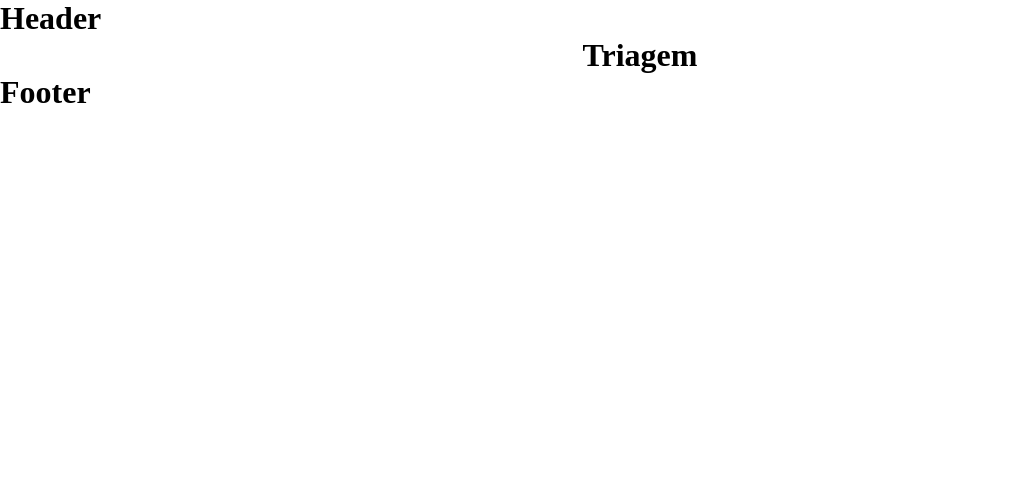
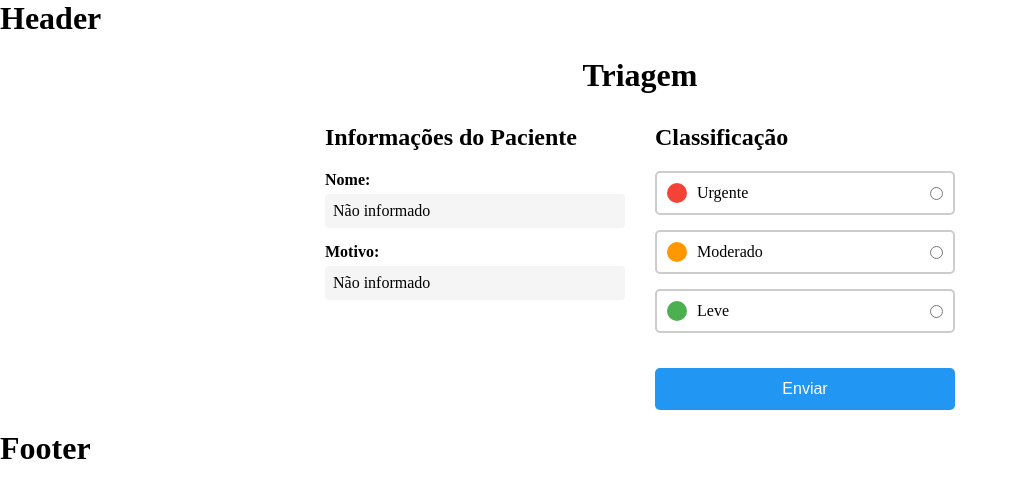
Before and after one commit to gabriel-chagas-albuquerque/sistema-atendimento-hospital-react, a React (Vite) app: page /paciente/triagem in a window 1280 px wide. Shown: the top 498 px of the page, without its empty margins (0-1018 px from the left). Built offline with nearby package versions, Linux system fonts and the light colour scheme.

Commit message:
Foi feita a lógica do componente Triagem

```diff
--- a/src/pages/FilaEspera.jsx
+++ b/src/pages/FilaEspera.jsx
@@ -1,10 +1,50 @@
+const FilaEspera = () => {
+    const filaDeAtendimento = JSON.parse(localStorage.getItem("filaDeAtendimento"))
+  return (
+    <>
+      {filaDeAtendimento.length > 0 && (
+        <div style={{ marginTop: "30px" }}>
+          <h2>Fila de Atendimento</h2>
+          <ul style={{ listStyle: "none", padding: "0" }}>
+            {filaDeAtendimento.map((item) => (
+              <li
+                key={item.id}
+                style={{
+                  padding: "10px",
+                  margin: "5px 0",
+                  backgroundColor: "#f9f9f9",
+                  borderRadius: "4px",
+                  borderLeft: `4px solid ${
+                    item.prioridade === "urgente"
+                      ? "#f44336"
+                      : item.prioridade === "moderado"
+                      ? "#ff9800"
+                      : "#4caf50"
+                  }`,
+                }}
+              >
+                <strong>{item.paciente}</strong> - {item.motivo}
+                <span
+                  style={{
+                    float: "right",
+                    color:
+                      item.prioridade === "urgente"
+                        ? "#f44336"
+                        : item.prioridade === "moderado"
+                        ? "#ff9800"
+                        : "#4caf50",
+                    fontWeight: "bold",
+                  }}
+                >
+                  {item.prioridade.toUpperCase()}
+                </span>
+              </li>
+            ))}
+          </ul>
+        </div>
+      )}
+    </>
+  );
+};
 
-const FilaEspera = () => {
-    return (
-        <>
-            <h1>Fila de Espera</h1>
-        </>
-     );
-}
-
-export default FilaEspera
+export default FilaEspera;
--- a/src/pages/Triagem.jsx
+++ b/src/pages/Triagem.jsx
@@ -1,10 +1,253 @@
+import { useState, useEffect } from "react";
+import { useNavigate } from "react-router-dom";
 
 const Triagem = () => {
-    return (
-        <>
-            <h1>Triagem</h1>
-        </>
-     );
-}
+  const [paciente, setPaciente] = useState("");
+  const [motivo, setMotivo] = useState("");
+  const [filaDeAtendimento, setFilaDeAtendimento] = useState([]);
+  const [prioridade, setPrioridade] = useState("");
+  const navigate = useNavigate();
+
+  // Carregar dados do localStorage quando o componente montar
+  useEffect(() => {
+    const pacienteStorage = localStorage.getItem("paciente");
+    const motivoStorage = localStorage.getItem("motivo");
+    const filaStorage = localStorage.getItem("filaDeAtendimento");
+
+    if (pacienteStorage) setPaciente(pacienteStorage);
+    if (motivoStorage) setMotivo(motivoStorage);
+    if (filaStorage) {
+      try {
+        setFilaDeAtendimento(JSON.parse(filaStorage));
+      } catch (error) {
+        console.error("Erro ao parsear fila de atendimento:", error);
+        setFilaDeAtendimento([]);
+      }
+    }
+  }, []);
+
+  const handleSubmit = () => {
+    if (!prioridade) {
+      alert("Por favor, selecione uma prioridade!");
+      return;
+    } else {
+      navigate("/paciente/fila-de-espera");
+      const novoAtendimento = {
+        id: Date.now(),
+        paciente: paciente,
+        motivo: motivo,
+        prioridade: prioridade,
+        timestamp: new Date().toISOString(),
+      };
+
+      const novaFila = [...filaDeAtendimento, novoAtendimento];
+      setFilaDeAtendimento(novaFila);
+
+      // Salvar no localStorage
+      localStorage.setItem("filaDeAtendimento", JSON.stringify(novaFila));
+
+      alert("Triagem realizada com sucesso!");
+      setPrioridade("");
+    }
+  };
+
+  const handlePrioridadeChange = (e) => {
+    setPrioridade(e.target.value);
+  };
+
+  return (
+    <div
+      className="container"
+      style={{ padding: "20px", maxWidth: "800px", margin: "0 auto" }}
+    >
+      <h1 style={{ textAlign: "center", marginBottom: "30px" }}>Triagem</h1>
+
+      <div
+        className="container-usuarios"
+        style={{ display: "flex", gap: "30px", flexWrap: "wrap" }}
+      >
+        <div id="info-usuarios" style={{ flex: "1", minWidth: "300px" }}>
+          <h2 style={{ marginBottom: "20px" }}>Informações do Paciente</h2>
+
+          <div className="info-paciente" style={{ marginBottom: "15px" }}>
+            <h3 style={{ margin: "0 0 5px 0", fontSize: "16px" }}>Nome:</h3>
+            <p
+              id="nome-paciente"
+              style={{
+                margin: "0",
+                padding: "8px",
+                backgroundColor: "#f5f5f5",
+                borderRadius: "4px",
+                minHeight: "20px",
+              }}
+            >
+              {paciente || "Não informado"}
+            </p>
+          </div>
+
+          <div className="info-paciente" style={{ marginBottom: "15px" }}>
+            <h3 style={{ margin: "0 0 5px 0", fontSize: "16px" }}>Motivo:</h3>
+            <p
+              id="motivo-atendimento"
+              style={{
+                margin: "0",
+                padding: "8px",
+                backgroundColor: "#f5f5f5",
+                borderRadius: "4px",
+                minHeight: "20px",
+              }}
+            >
+              {motivo || "Não informado"}
+            </p>
+          </div>
+        </div>
+
+        <div className="form-triagem" style={{ flex: "1", minWidth: "300px" }}>
+          <h2 style={{ marginBottom: "20px" }}>Classificação</h2>
+
+          <ul
+            id="triagem"
+            className="menu"
+            style={{ listStyle: "none", padding: "0" }}
+          >
+            <li style={{ marginBottom: "15px" }}>
+              <label
+                htmlFor="urgente"
+                style={{
+                  display: "flex",
+                  alignItems: "center",
+                  cursor: "pointer",
+                  padding: "10px",
+                  border: "2px solid #ccc",
+                  borderRadius: "5px",
+                  backgroundColor:
+                    prioridade === "urgente" ? "#ffebee" : "white",
+                }}
+              >
+                <div
+                  className="urgente"
+                  style={{
+                    width: "20px",
+                    height: "20px",
+                    backgroundColor: "#f44336",
+                    borderRadius: "50%",
+                    marginRight: "10px",
+                  }}
+                ></div>
+                Urgente
+                <input
+                  type="radio"
+                  name="prioridade"
+                  id="urgente"
+                  className="classificacao"
+                  value="urgente"
+                  checked={prioridade === "urgente"}
+                  onChange={handlePrioridadeChange}
+                  style={{ marginLeft: "auto" }}
+                />
+              </label>
+            </li>
+
+            <li style={{ marginBottom: "15px" }}>
+              <label
+                htmlFor="moderado"
+                style={{
+                  display: "flex",
+                  alignItems: "center",
+                  cursor: "pointer",
+                  padding: "10px",
+                  border: "2px solid #ccc",
+                  borderRadius: "5px",
+                  backgroundColor:
+                    prioridade === "moderado" ? "#fff3e0" : "white",
+                }}
+              >
+                <div
+                  className="moderado"
+                  style={{
+                    width: "20px",
+                    height: "20px",
+                    backgroundColor: "#ff9800",
+                    borderRadius: "50%",
+                    marginRight: "10px",
+                  }}
+                ></div>
+                Moderado
+                <input
+                  type="radio"
+                  name="prioridade"
+                  id="moderado"
+                  className="classificacao"
+                  value="moderado"
+                  checked={prioridade === "moderado"}
+                  onChange={handlePrioridadeChange}
+                  style={{ marginLeft: "auto" }}
+                />
+              </label>
+            </li>
+
+            <li style={{ marginBottom: "15px" }}>
+              <label
+                htmlFor="leve"
+                style={{
+                  display: "flex",
+                  alignItems: "center",
+                  cursor: "pointer",
+                  padding: "10px",
+                  border: "2px solid #ccc",
+                  borderRadius: "5px",
+                  backgroundColor: prioridade === "leve" ? "#e8f5e8" : "white",
+                }}
+              >
+                <div
+                  className="leve"
+                  style={{
+                    width: "20px",
+                    height: "20px",
+                    backgroundColor: "#4caf50",
+                    borderRadius: "50%",
+                    marginRight: "10px",
+                  }}
+                ></div>
+                Leve
+                <input
+                  type="radio"
+                  name="prioridade"
+                  id="leve"
+                  className="classificacao"
+                  value="leve"
+                  checked={prioridade === "leve"}
+                  onChange={handlePrioridadeChange}
+                  style={{ marginLeft: "auto" }}
+                />
+              </label>
+            </li>
+          </ul>
+
+          <button
+            onClick={handleSubmit}
+            id="btn-enviar"
+            className="btn"
+            style={{
+              width: "100%",
+              padding: "12px",
+              backgroundColor: "#2196f3",
+              color: "white",
+              border: "none",
+              borderRadius: "5px",
+              fontSize: "16px",
+              cursor: "pointer",
+              marginTop: "20px",
+            }}
+          >
+            Enviar
+          </button>
+        </div>
+      </div>
+
+      {/* Mostrar fila de atendimento se houver itens */}
+    </div>
+  );
+};
 
 export default Triagem;
```
